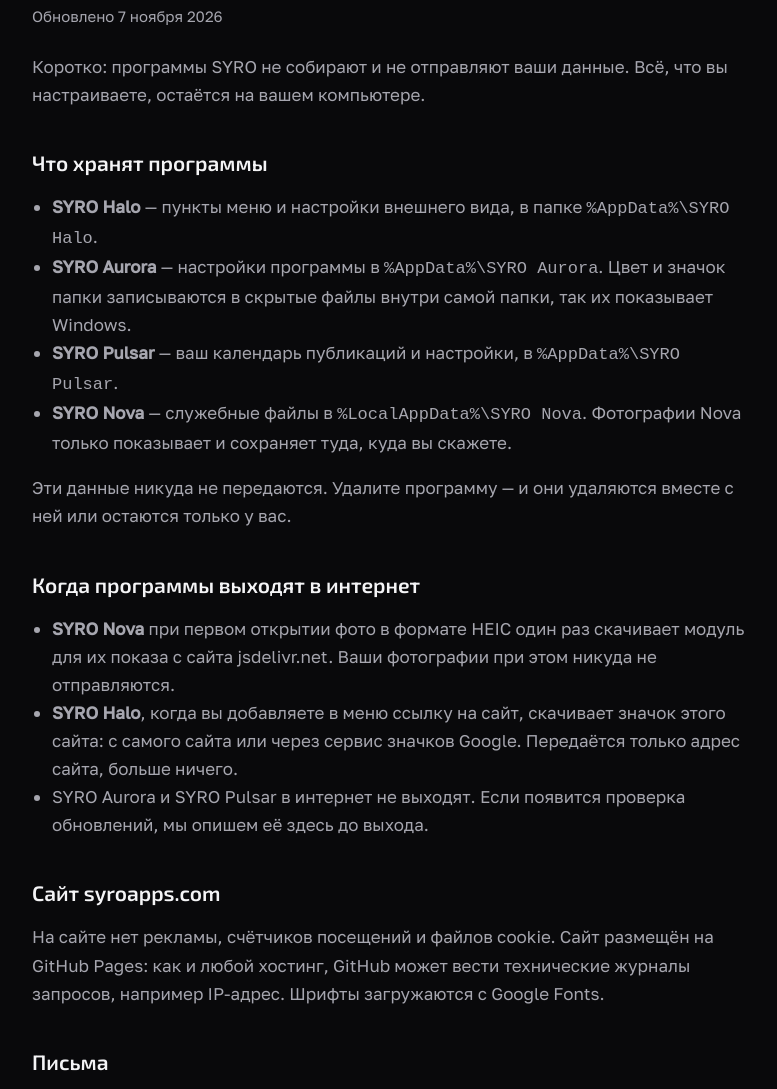
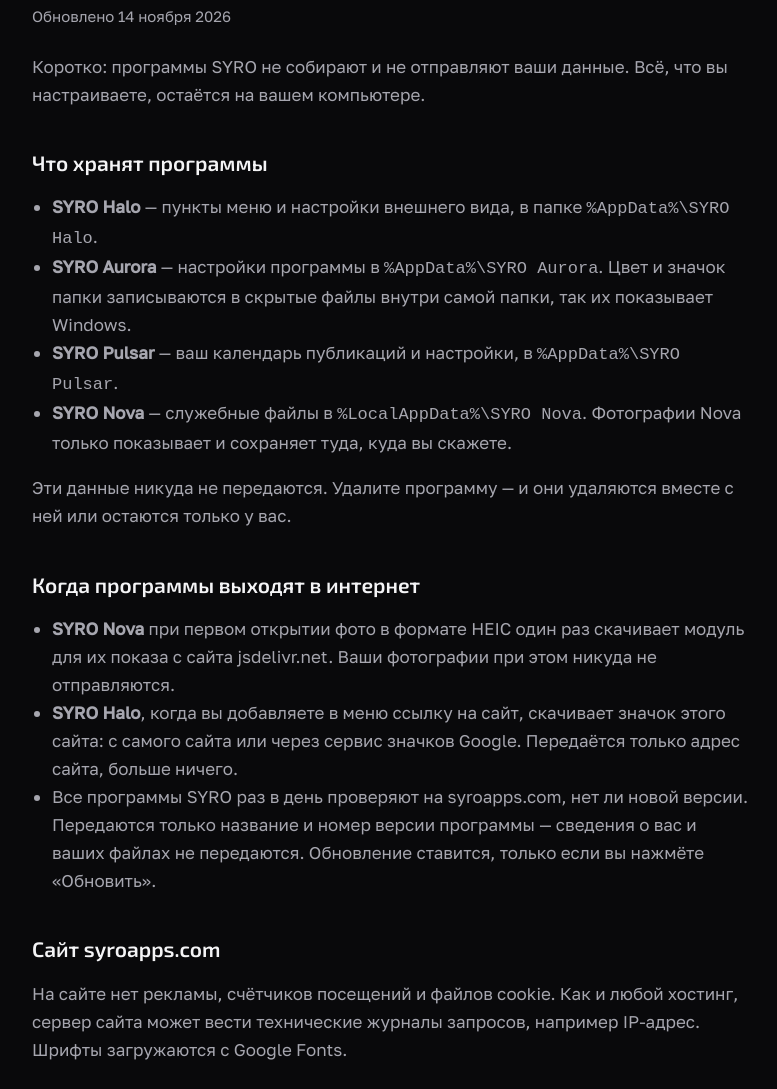
Before and after one commit to syroapps/syroapps.github.io, a plain HTML site: page privacy.html in a window 1280 px wide. Shown: the part 169-1258 px from the top of the page, without its empty margins (248-1025 px from the left). Drawn offline with Linux system fonts and the light colour scheme.

Commit message:
Конфиденциальность: проверка обновлений (версия 1.2.0), без упоминания хостинга
Co-Authored-By: Claude Opus 5.5 <noreply@anthropic.com>
Claude-Session: https://claude.ai/code/session_01FNbMQcnJXfNjuVTYQ6Lhoc

```diff
--- a/privacy.html
+++ b/privacy.html
@@ -28,7 +28,7 @@ hr{border:0;border-top:1px solid var(--line);margin:40px 0}
 <main>
   <a class="back" href="index.html">← SYRO</a>
   <h1>Конфиденциальность</h1>
-  <p class="date">Обновлено 7 ноября 2026</p>
+  <p class="date">Обновлено 14 ноября 2026</p>
 
   <p>Коротко: программы SYRO не собирают и не отправляют ваши данные. Всё, что вы настраиваете, остаётся на вашем компьютере.</p>
 
@@ -45,11 +45,11 @@ hr{border:0;border-top:1px solid var(--line);margin:40px 0}
   <ul>
     <li><b>SYRO Nova</b> при первом открытии фото в формате HEIC один раз скачивает модуль для их показа с сайта jsdelivr.net. Ваши фотографии при этом никуда не отправляются.</li>
     <li><b>SYRO Halo</b>, когда вы добавляете в меню ссылку на сайт, скачивает значок этого сайта: с самого сайта или через сервис значков Google. Передаётся только адрес сайта, больше ничего.</li>
-    <li>SYRO Aurora и SYRO Pulsar в интернет не выходят. Если появится проверка обновлений, мы опишем её здесь до выхода.</li>
+    <li>Все программы SYRO раз в день проверяют на syroapps.com, нет ли новой версии. Передаются только название и номер версии программы — сведения о вас и ваших файлах не передаются. Обновление ставится, только если вы нажмёте «Обновить».</li>
   </ul>
 
   <h2>Сайт syroapps.com</h2>
-  <p>На сайте нет рекламы, счётчиков посещений и файлов cookie. Сайт размещён на GitHub Pages: как и любой хостинг, GitHub может вести технические журналы запросов, например IP-адрес. Шрифты загружаются с Google Fonts.</p>
+  <p>На сайте нет рекламы, счётчиков посещений и файлов cookie. Как и любой хостинг, сервер сайта может вести технические журналы запросов, например IP-адрес. Шрифты загружаются с Google Fonts.</p>
 
   <h2>Письма</h2>
   <p>Если вы пишете на <span class="mail">hello@syroapps.com</span>, мы видим ваш адрес и текст письма. Используем их только для ответа и никому не передаём.</p>
```
